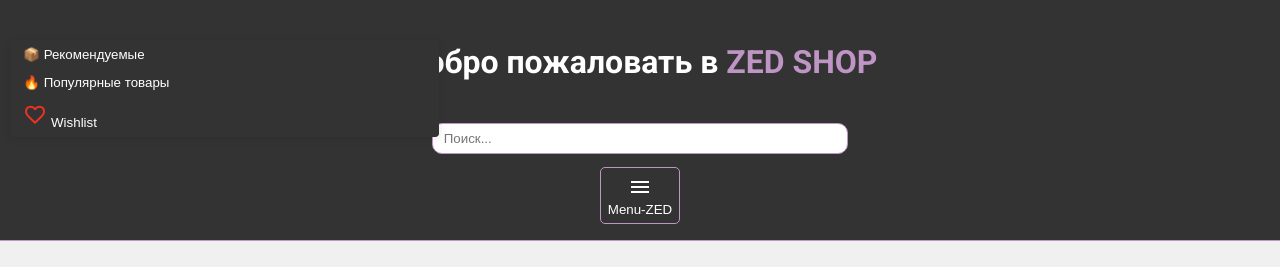
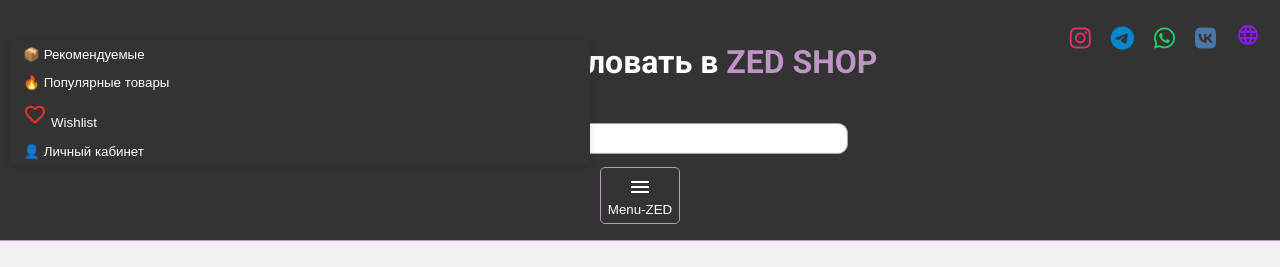
Before and after one commit to Mobi-web/Magazin.com, a plain HTML site: page index.html in a window 1280 px wide. Both pictures are taken after a click on the button "Menu-ZED". Shown: the top 267 px of the page. Drawn offline with Linux system fonts and the light colour scheme.

Commit message:
Update index.html

```diff
--- a/index.html
+++ b/index.html
@@ -18,6 +18,7 @@
                 <button role="menuitem" onclick="showRecommended()">📦 Рекомендуемые</button>
                 <button role="menuitem" onclick="showPopularProducts()">🔥 Популярные товары</button>
                 <button role="menuitem" onclick="showWishlist()"><svg xmlns="http://www.w3.org/2000/svg" height="24px" viewBox="0 -960 960 960" width="24px" fill="#EA3323"><path d="m480-120-58-52q-101-91-167-157T150-447.5Q111-500 95.5-544T80-634q0-94 63-157t157-63q52 0 99 22t81 62q34-40 81-62t99-22q94 0 157 63t63 157q0 46-15.5 90T810-447.5Q771-395 705-329T538-172l-58 52Zm0-108q96-86 158-147.5t98-107q36-45.5 50-81t14-70.5q0-60-40-100t-100-40q-47 0-87 26.5T518-680h-76q-15-41-55-67.5T300-774q-60 0-100 40t-40 100q0 35 14 70.5t50 81q36 45.5 98 107T480-228Zm0-273Z"/></svg> Wishlist</button>
+                <button role="menuitem" onclick="showAccount()">👤 Личный кабинет</button>
             </div>
         </nav>
     </header>
@@ -50,6 +51,12 @@
         <section class="wishlist" id="wishlist-section" style="display: none;">
             <h2>Wishlist <svg xmlns="http://www.w3.org/2000/svg" height="24px" viewBox="0 -960 960 960" width="24px" fill="#EA3323"><path d="m480-120-58-52q-101-91-167-157T150-447.5Q111-500 95.5-544T80-634q0-94 63-157t157-63q52 0 99 22t81 62q34-40 81-62t99-22q94 0 157 63t63 157q0 46-15.5 90T810-447.5Q771-395 705-329T538-172l-58 52Zm0-108q96-86 158-147.5t98-107q36-45.5 50-81t14-70.5q0-60-40-100t-100-40q-47 0-87 26.5T518-680h-76q-15-41-55-67.5T300-774q-60 0-100 40t-40 100q0 35 14 70.5t50 81q36 45.5 98 107T480-228Zm0-273Z"/></svg></h2>
             <div id="wishlist-items"></div>
+        </section>
+        <section class="account" id="account-section" style="display: none;">
+            <h2>Личный кабинет</h2>
+            <div id="account-info">
+                <!-- Здесь будет информация о пользователе и его заказах -->
+            </div>
         </section>
     </main>
 
@@ -100,7 +107,12 @@
         <button class="nav-button" onclick="showNewProducts()"><svg xmlns="http://www.w3.org/2000/svg" height="24px" viewBox="0 -960 960 960" width="24px" fill="#FFFFFF"><path d="M234-276q51-39 114-61.5T480-360q69 0 132 22.5T726-276q35-41 54.5-93T800-480q0-133-93.5-226.5T480-800q-133 0-226.5 93.5T160-480q0 59 19.5 111t54.5 93Zm246-164q-59 0-99.5-40.5T340-580q0-59 40.5-99.5T480-720q59 0 99.5 40.5T620-580q0 59-40.5 99.5T480-440Zm0 360q-83 0-156-31.5T197-197q-54-54-85.5-127T80-480q0-83 31.5-156T197-763q54-54 127-85.5T480-880q83 0 156 31.5T763-763q54 54 85.5 127T880-480q0 83-31.5 156T763-197q-54 54-127 85.5T480-80Zm0-80q53 0 100-15.5t86-44.5q-39-29-86-44.5T480-280q-53 0-100 15.5T294-220q39 29 86 44.5T480-160Zm0-360q26 0 43-17t17-43q0-26-17-43t-43-17q-26 0-43 17t-17 43q0 26 17 43t43 17Zm0-60Zm0 360Z"/></svg></button>
     </footer>
     <div class="social-media">
-
+        <a href="https://mobi-web.github.io/Mobios.ru/" class="Mobi-web"></i></a>
+        <a href="https://instagram.com" class="instagram" target="_blank"><i class="fab fa-instagram"></i></a>
+        <a href="https://telegram.org" class="telegram" target="_blank"><i class="fab fa-telegram"></i></a>
+        <a href="https://whatsapp.com" class="whatsapp" target="_blank"><i class="fab fa-whatsapp"></i></a>
+        <a href="https://vk.com" class="vk" target="_blank"><i class="fab fa-vk"></i></a>
+        <a href="https://mobi-web.github.io/Mobios.ru/" class="material-symbols-outlined"><svg xmlns="http://www.w3.org/2000/svg" height="24px" viewBox="0 -960 960 960" width="24px" fill="#8C1AF6"><path d="M480-80q-82 0-155-31.5t-127.5-86Q143-252 111.5-325T80-480q0-83 31.5-155.5t86-127Q252-817 325-848.5T480-880q83 0 155.5 31.5t127 86q54.5 54.5 86 127T880-480q0 82-31.5 155t-86 127.5q-54.5 54.5-127 86T480-80Zm0-82q26-36 45-75t31-83H404q12 44 31 83t45 75Zm-104-16q-18-33-31.5-68.5T322-320H204q29 50 72.5 87t99.5 55Zm208 0q56-18 99.5-55t72.5-87H638q-9 38-22.5 73.5T584-178ZM170-400h136q-3-20-4.5-39.5T300-480q0-21 1.5-40.5T306-560H170q-5 20-7.5 39.5T160-480q0 21 2.5 40.5T170-400Zm216 0h188q3-20 4.5-39.5T580-480q0-21-1.5-40.5T574-560H386q-3 20-4.5 39.5T380-480q0 21 1.5 40.5T386-400Zm268 0h136q5-20 7.5-39.5T800-480q0-21-2.5-40.5T790-560H654q3 20 4.5 39.5T660-480q0 21-1.5 40.5T654-400Zm-16-240h118q-29-50-72.5-87T584-782q18 33 31.5 68.5T638-640Zm-234 0h152q-12-44-31-83t-45-75q-26 36-45 75t-31 83Zm-200 0h118q9-38 22.5-73.5T376-782q-56 18-99.5 55T204-640Z"/></svg></i></a>
     </div>
 
     <button class="theme-toggle" onclick="toggleTheme()"></button>
```
